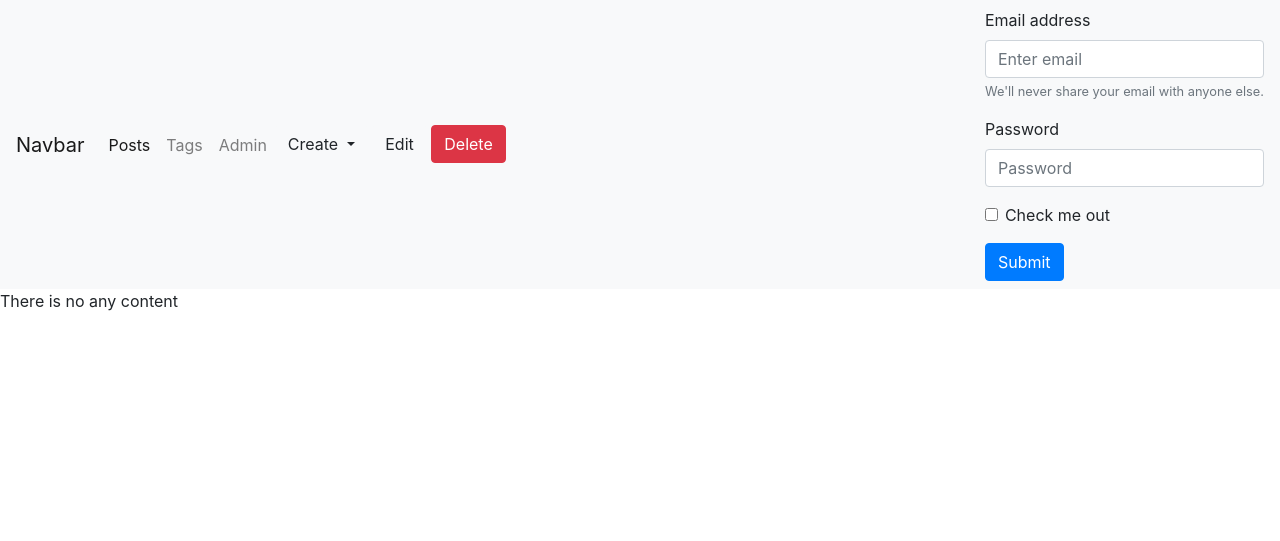
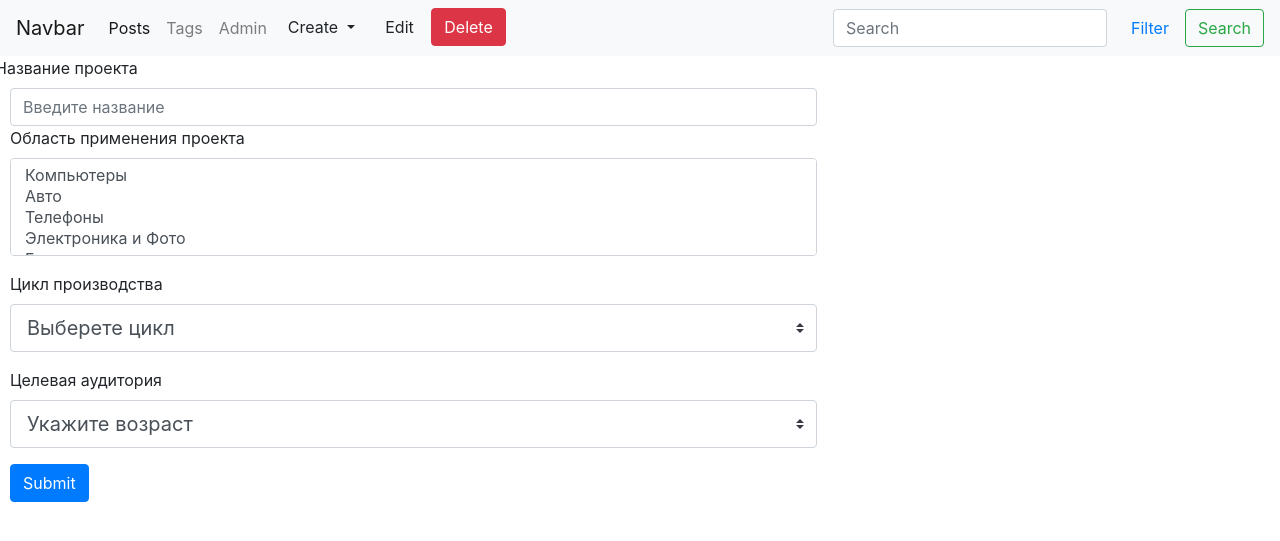
Before and after one commit to Etollo/Django_Projects, a Django app: page /blog/filter/ in a window 1280 px wide. Shown: the top 541 px of the page. Run offline with Django 3.2, Linux system fonts and the light colour scheme; some libraries are stand-ins or nearby versions.

Commit message:
Добавил выбор критерий обоснования прокта

```diff
--- a/myapp/blogengine/blog/models.py
+++ b/myapp/blogengine/blog/models.py
@@ -4,9 +4,11 @@
 from django.utils.text import slugify
 from time import time
 
+
 def gen_slug(s):
-    new_slug = slugify( s, allow_unicode=True)
+    new_slug = slugify(s, allow_unicode=True)
     return new_slug + '-' + str(int(time()))
+
 
 # Create your models here.
 class Post(models.Model):
--- a/myapp/blogengine/blog/templates/blog/filter_list.html
+++ b/myapp/blogengine/blog/templates/blog/filter_list.html
@@ -5,21 +5,44 @@
     Search panel - {{ block.super }}
 {% endblock %}
 
-{% block  search-panel %}
+{% block  content %}
     <form>
-      <div class="form-group">
-        <label for="exampleInputEmail1">Email address</label>
-        <input type="email" class="form-control" id="exampleInputEmail1" aria-describedby="emailHelp" placeholder="Enter email">
-        <small id="emailHelp" class="form-text text-muted">We'll never share your email with anyone else.</small>
-      </div>
-      <div class="form-group">
-        <label for="exampleInputPassword1">Password</label>
-        <input type="password" class="form-control" id="exampleInputPassword1" placeholder="Password">
-      </div>
-      <div class="form-group form-check">
-        <input type="checkbox" class="form-check-input" id="exampleCheck1">
-        <label class="form-check-label" for="exampleCheck1">Check me out</label>
-      </div>
-      <button type="submit" class="btn btn-primary">Submit</button>
+        <div class="form-row">
+            <div class="form-group md-5">
+                <label for="formGroupExampleInput">Название проекта</label>
+                <div class="col">
+                    <input type="text" class="form-control" id="formGroupExampleInput" placeholder="Введите название">
+                    <label for="projectList">Область применения проекта</label>
+                    <select multiple class="form-control mb-3" id="projectList">
+                        <option>Компьютеры</option>
+                        <option>Авто</option>
+                        <option>Телефоны</option>
+                        <option>Электроника и Фото</option>
+                        <option>Бытовая техника</option>
+                        <option>Все для офиса</option>
+                        <option value="">Детский мир</option>
+                        <option value="">Досуг и развлечения</option>
+                    </select>
+                    <label for="productionCycle">Цикл производства</label>
+                    <select class="custom-select custom-select-lg mb-3" id="productionCycle">
+                        <option selected>Выберете цикл</option>
+                        <option value="1">Полный</option>
+                        <option value="2">Не полный</option>
+                    </select>
+                    <label for="targetAudience">Целевая аудитория</label>
+                    <select class="custom-select custom-select-lg mb-3" id="targetAudience">
+                        <option selected>Укажите возраст</option>
+                        <option value="1">от 0 до 3</option>
+                        <option value="2">от 3 до 6</option>
+                        <option value="3">от 6 до 13</option>
+                        <option value="4">от 13 до 18</option>
+                        <option value="5">от 18 до 99</option>
+                        <option value="6">от 0 до 99</option>
+                    </select>
+                    <a name="Submit" id="" class="btn btn-primary" href="#" role="button">Submit</a>
+                </div>
+            </div>
+
+        </div>
     </form>
 {% endblock  %}
--- a/myapp/blogengine/blog/views.py
+++ b/myapp/blogengine/blog/views.py
@@ -1,4 +1,5 @@
 from django.views.generic import View
+from django.shortcuts import render
 
 from .forms import TagForm, PostForm
 from .utils import *
```
Also changed, not shown: myapp/blogengine/xml_interp.py (added, +9 -0 lines).
